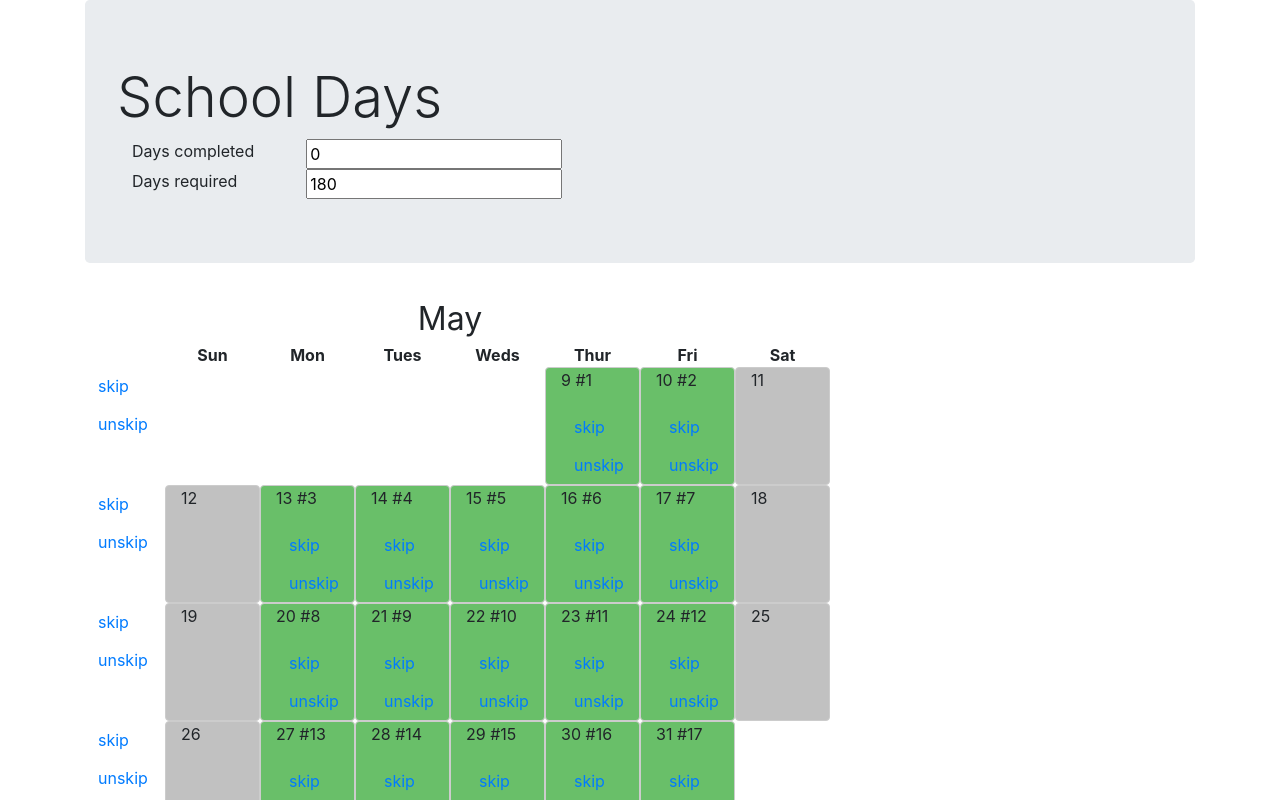
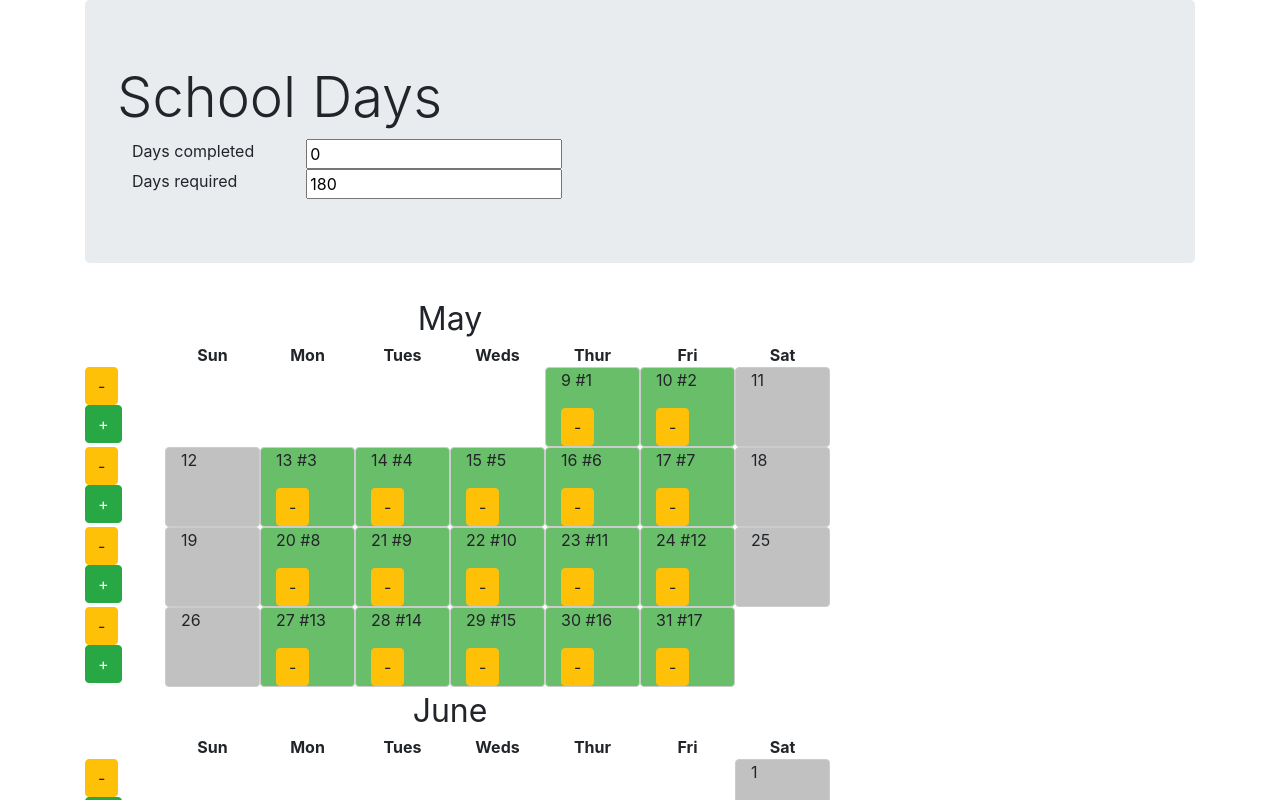
Before and after one commit to spraints/school-days, a React (Create React App) app in the folder r/: page / in a window 1280 px wide. Shown: the top 800 px of the page. Built offline with nearby package versions, Linux system fonts and the light colour scheme.

Commit message:
better skip/unskip

```diff
--- a/r/src/Inputs.tsx
+++ b/r/src/Inputs.tsx
@@ -2,15 +2,18 @@ import React from 'react';
 import {ActionsProps} from './Types';
 
 type ButtonProps = {
-  children?: any
   action: () => void
 }
 
-export function Button(props: ButtonProps) {
+export function UnskipButton(props: ButtonProps) {
   return (
-    <div>
-      <button type="button" className="btn btn-link" onClick={props.action}>{props.children}</button>
-    </div>
+    <button type="button" className="btn btn-success" onClick={props.action}>+</button>
+  )
+}
+
+export function SkipButton(props: ButtonProps) {
+  return (
+    <button type="button" className="btn btn-warning" onClick={props.action}>-</button>
   )
 }
 
--- a/r/src/Week.tsx
+++ b/r/src/Week.tsx
@@ -1,6 +1,6 @@
 import React from 'react';
 import {Actions, ActionsProps, DayOfWeek, Month} from './Types';
-import {Button} from './Inputs';
+import {SkipButton, UnskipButton} from './Inputs';
 import {SchoolDay, SchoolDayType, SchoolWeek} from './school-calendar'
 
 type Props = ActionsProps & {
@@ -14,12 +14,8 @@ function Week(props: Props) {
   return (
     <div className="row week">
       <div className="col-md-1 controls">
-        <Button action={() => props.actions.skip(days(props.week))}>
-          skip
-        </Button>
-        <Button action={() => props.actions.unskip(days(props.week))}>
-          unskip
-        </Button>
+        <SkipButton action={() => props.actions.skip(days(props.week))} />
+        <UnskipButton action={() => props.actions.unskip(days(props.week))} />
       </div>
       {dayOfWeekNumbers.map(dow => renderDay(props.week[dow as number], props.actions))}
     </div>
@@ -39,12 +35,7 @@ function renderDay(day: null | SchoolDay, actions: Actions) {
           <span className="day-date">{day.date.getDate()} </span>
           {day.schoolDayNumber !== undefined && <span className="day-schooldaynum">#{day.schoolDayNumber}</span>}
         </p>
-        {day.sdType !== SchoolDayType.Weekend && (
-          <div>
-            <Button action={() => actions.skip([day.date])}>skip</Button>
-            <Button action={() => actions.unskip([day.date])}>unskip</Button>
-          </div>
-        )}
+        <DayAction day={day} actions={actions} />
       </div>
     )
   } else {
@@ -52,4 +43,15 @@ function renderDay(day: null | SchoolDay, actions: Actions) {
   }
 }
 
+function DayAction(props: {day: SchoolDay, actions: Actions}) {
+  const {day, actions} = props
+  if (day.sdType === SchoolDayType.School) {
+    return <SkipButton action={() => actions.skip([day.date])} />
+  } else if (day.sdType === SchoolDayType.Break) {
+    return <UnskipButton action={() => actions.unskip([day.date])} />
+  } else {
+    return <div></div>
+  }
+}
+
 export default Week
--- a/r/src/school-calendar.tsx
+++ b/r/src/school-calendar.tsx
@@ -9,7 +9,8 @@ export type SchoolMonth = {
 
 export enum SchoolDayType {
   School,
-  Holiday,
+  Break,    // a day off in the middle of the school year.
+  Vacation, // school year is finished!
   Weekend
 }
 
@@ -62,10 +63,15 @@ function assembleWeek(week: CalendarWeek, state: InternalState): {week: SchoolWe
         date: week[dow],
         sdType: SchoolDayType.Weekend
       }
-    } else if (state.skips[idx(week[dow].getMonth(), week[dow].getDate())] || state.completedDays >= state.requiredDays) {
+    } else if (state.completedDays >= state.requiredDays) {
       ret[dow] = {
         date: week[dow],
-        sdType: SchoolDayType.Holiday
+        sdType: SchoolDayType.Vacation
+      }
+    } else if (state.skips[idx(week[dow].getMonth(), week[dow].getDate())]) {
+      ret[dow] = {
+        date: week[dow],
+        sdType: SchoolDayType.Break
       }
     } else {
       ret[dow] = {
```
